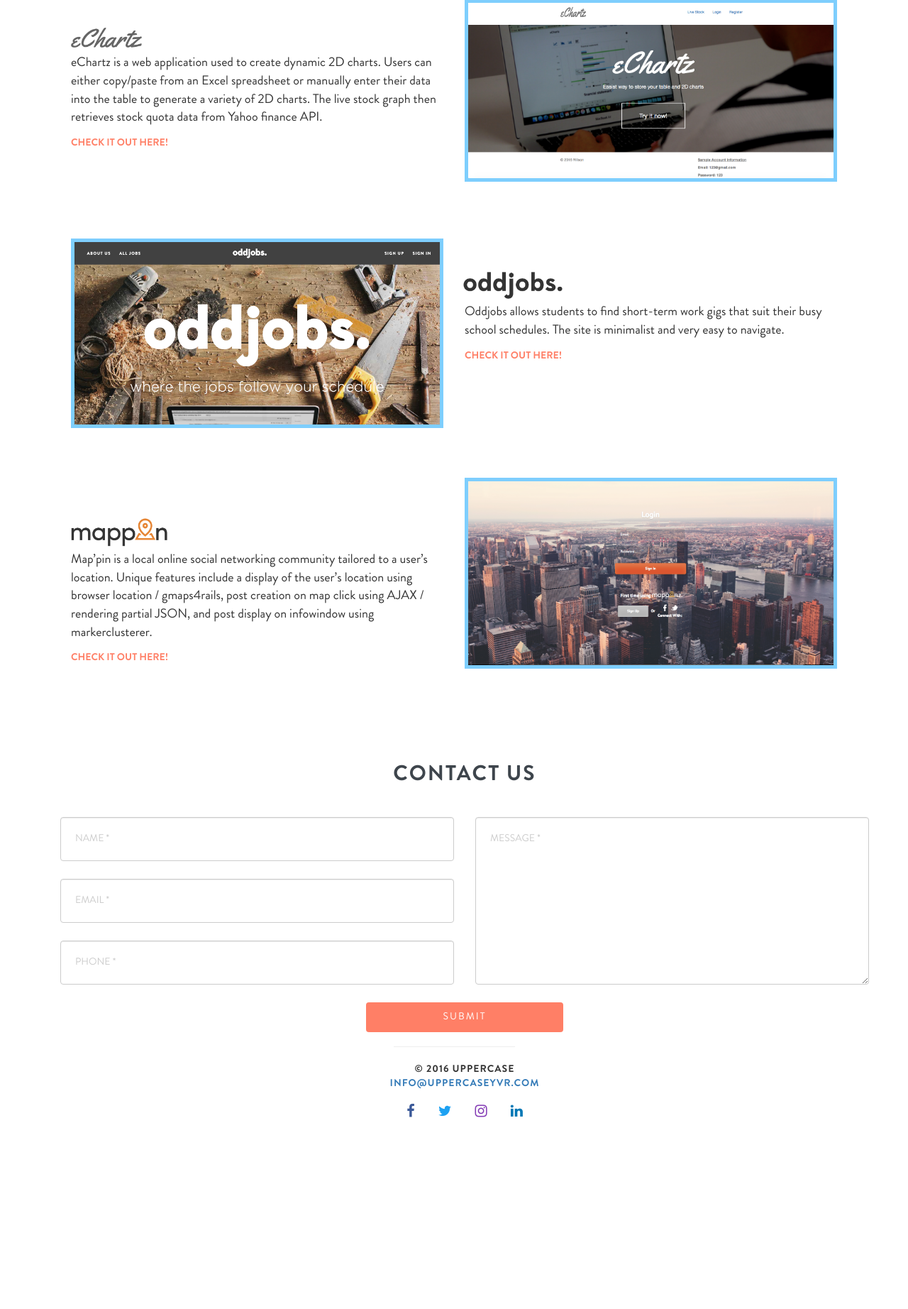
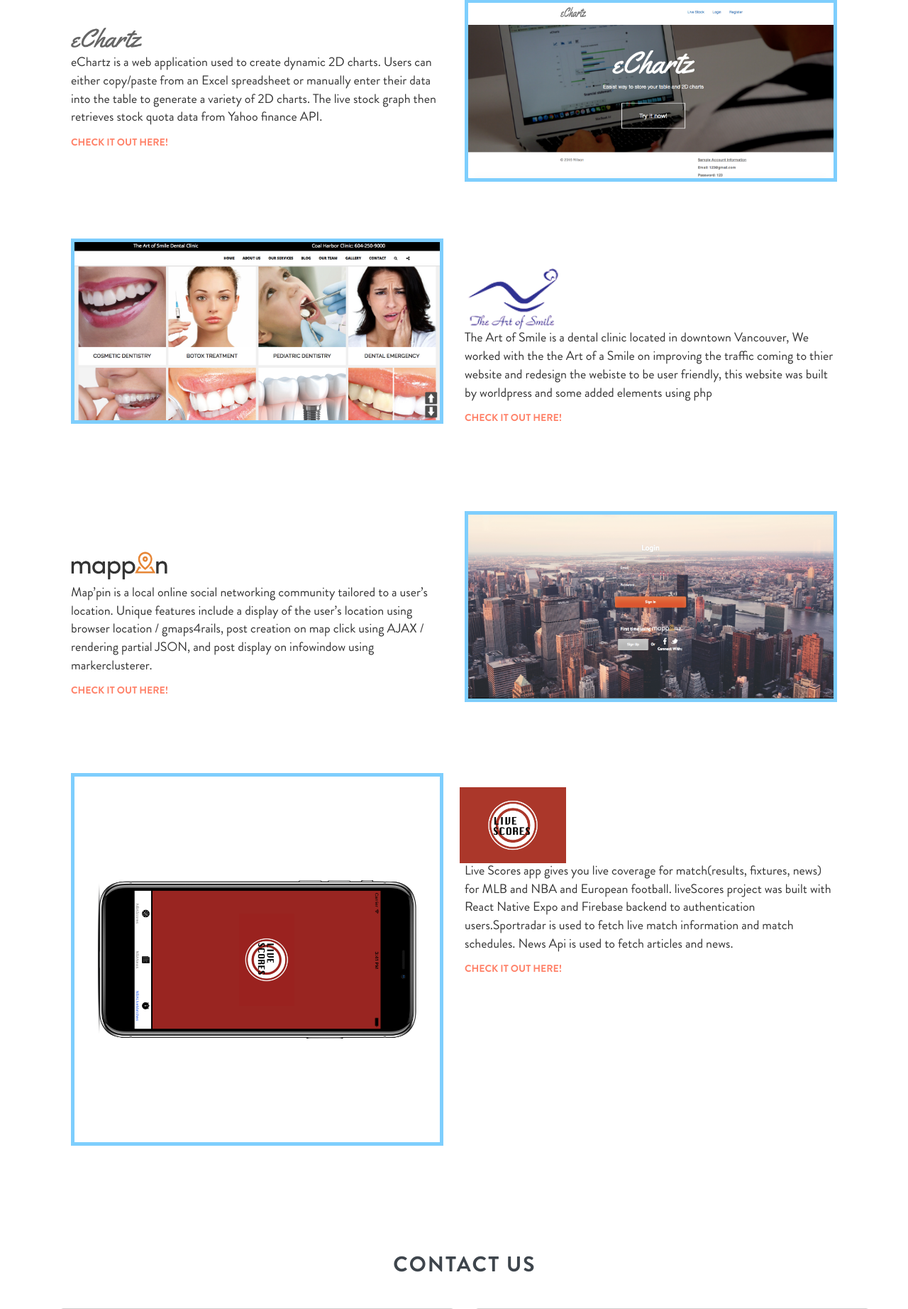
Before and after one commit to salman90/salman-upper, a PHP site: page /index.html in a window 1280 px wide. Shown: the part 2591-4435 px from the top of the page at 71% size. Before the commit the page ends 4165 px from the top, so only its background shows below. Run offline with PHP 8.4, Linux system fonts and the light colour scheme; some libraries are stand-ins or nearby versions.

Commit message:
added the art of a smile and live scres

```diff
--- a/css/style.css
+++ b/css/style.css
@@ -171,6 +210,11 @@
 }
 
 div#about {
+  padding-top: 20px;
+  padding-bottom: 20px;
+}
+
+div#liveScore {
   padding-top: 20px;
   padding-bottom: 20px;
 }
@@ -341,6 +387,39 @@
 #eChartzImage img, #mappinImage img {
   width: 100%;
   float: right;
+  border: 5px solid #7ECEFD;
+  -webkit-transition: all .2s ease-in-out;
+  -moz-transition: all .2s ease-in-out;
+  -o-transition: all .2s ease-in-out;
+  transition: all .2s ease-in-out;
+}
+#liveScoreLogo {
+  width: 150px;
+  height: 100px;
+}
+#screenShotLiveScore{
+  width: 300px;
+  height: 300px;
+}
+#screenShotLiveScore{
+  width: 300px;
+  height: 300px;
+}
+
+.column{
+    float: left;
+    width: 33.33%;
+    padding: 5px;
+}
+
+
+#liveScore {
+  margin-top: 80px;
+}
+
+#liveScore img {
+  width: 100%;
+  height: 200;
   border: 5px solid #7ECEFD;
   -webkit-transition: all .2s ease-in-out;
   -moz-transition: all .2s ease-in-out;
--- a/index.html
+++ b/index.html
@@ -196,12 +196,12 @@
         <div class="row col-lg-12">
           <div id="oddjobs">
             <div id="oddjobsContent" class="col-md-6 col-sm-12">
-              <img id="oddjobsLogo" src="img/oddjobs-logo.png" alt="Oddjobs" />
-              <p>Oddjobs allows students to find short-term work gigs that suit their busy school schedules. The site is minimalist and very easy to navigate.</p>
-              <a href="http://kenanphilips-oddjobs.herokuapp.com/" target="_blank">check it out here!</a>
+              <img id="oddjobsLogo" src="img/artOfAsmileLogo.png" alt="Oddjobs" />
+              <p> The Art of Smile is a dental clinic located in downtown Vancouver, We worked with the the Art of   a Smile on improving the traffic coming to thier website and redesign the webiste to be user friendly, this website was built by worldpress and some added elements using php </p>
+                <a href="http://theartofsmile.ca/" target="_blank">check it out here!</a>
             </div>
             <div id="oddjobsImage" class="col-md-6 col-sm-12">
-              <a href="http://kenanphilips-oddjobs.herokuapp.com/" target="_blank"><img src="img/oddjobs-image.png" /></a>
+              <a href="http://theartofsmile.ca/" target="_blank"><img src="img/theArtOfAsmile.png" /></a>
             </div>
           </div>
         </div>
@@ -217,7 +217,68 @@
             </div>
           </div>
         </div>
+        <div class="row col-lg-12">
+          <div id="oddjobs">
+            <div id="oddjobsContent" class="col-md-6 col-sm-12">
+              <img id="oddjobsLogo" src="img/logo.jpg" alt="Oddjobs" />
+              <p>Live Scores app gives you live coverage for match(results, fixtures, news) for MLB and NBA and European football. liveScores project was built with React Native Expo and Firebase backend to authentication users.Sportradar is used to fetch live match information and match schedules. News Api is used to fetch articles and news.</p>
+                <a href="https://expo.io/@salman90/liveScore" target="_blank">check it out here!</a>
+            </div>
+            <div id="liveScore" class="col-md-6 col-sm-12">
+              <a href="https://expo.io/@salman90/liveScore" target="_blank"><img src="img/LogoScreenShot-landscape.png" /></a>
+            </div>
+          </div>
+        </div>
       </div>
+    </div>
+
+    <div
+    class="modal fade artOfSmile-modal-lg" tabindex="-1" role="dialog" aria-labelledby="myLargeModalLabel" aria-hidden="true"
+    >
+      <div class="modal-dialog modal-lg">
+        <div class="modal-content">
+
+        </div>
+      </div>
+    </div>
+
+    <div
+    class="modal fade liveScore-modal-lg" tabindex="-1" role="dialog" aria-labelledby="myLargeModalLabel" aria-hidden="true"
+    >
+     <div class="modal-dialog modal-lg">
+       <div class="modal-content">
+        <div class="modal-header">
+          <img src="img/logo.jpg" id='liveScoreLogo' alt="liveScore" />
+        </div>
+        <div class="modal-body">
+          <div class="container-fluid">
+            <div class="row" id="modalContent">
+              <div class="col-md-6" id="modalContianer">
+                <div class="column">
+                  <img src="img/HomeScreen_portrait.png" id='screenShotLiveScore' alt="liveScore"/>
+                </div>
+                <div class="column">
+                  <img src="img/newsPage_portrait.png" id='screenShotLiveScore' alt="liveScore"/>
+                </div>
+              </div>
+              <div class="col-md-6">
+                <div
+                 class="row"
+                >
+                <ul class="list-group">
+                      <li class="list-group-item">live Scores and Matches</li>
+                      <li class="list-group-item">React Native</li>
+                      <li class="list-group-item">Morbi leo risus</li>
+                      <li class="list-group-item">Porta ac consectetur ac</li>
+                      <li class="list-group-item">Vestibulum at eros</li>
+                    </ul>
+                </div>
+              </div>
+            </div>
+          </div>
+        </div>
+       </div>
+     </div>
     </div>
 
     <div id="contact" class="contact bg-primary">
```
Also changed, not shown: other parts of css/style.css (+43 -0 lines), pages/liveScore.html (added, +44 -0 lines), img/4.jpg (added), img/HomeScreen_portrait.png (added), img/LogoScreenShot-landscape.png (added), img/LogoScreenShot_portrait.png (added), img/artOfAsmileLogo.png (added), img/live-score-feed-page.jpg (added), img/live-score-logo.jpg (added), img/live-score-match-description.jpg (added), img/live-score-navBar-screen.jpg (added), img/liveScore-newsPage.jpg (added), img/logo.jpg (added), img/newsPage_portrait.png (added), 2 more files, 2 other files.
